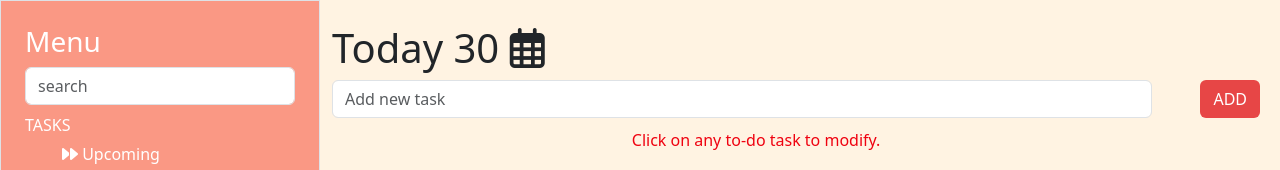
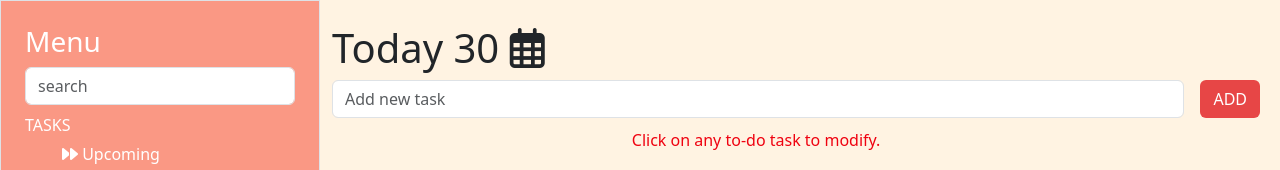
Before and after one commit to shonmathew19/todo-react, a React (Vite) app: page / in a window 1280 px wide. Shown: the top 170 px of the page. Built offline with nearby package versions, Linux system fonts and the light colour scheme.

Commit message:
initial commit

```diff
--- a/src/pages/Home.jsx
+++ b/src/pages/Home.jsx
@@ -58,7 +58,7 @@ const Home = () => {
                     <Col md={9} className="columnTwo pt-4">
                         <h1>Today {new Date().getDate()} <i className="fa-regular fa-calendar-days"></i></h1>
                         <div className="d-flex">
-                            <input type="text" className="w-100 form-control me-5" placeholder="Add new task" />
+                            <input type="text" className="w-100 form-control me-3" placeholder="Add new task" />
                             <button className="btn me-2" style={{ backgroundColor: '#E74646', color: 'white' }}>ADD</button>
                         </div>
                         <p className="message">Click on any to-do task to modify.</p>
```
